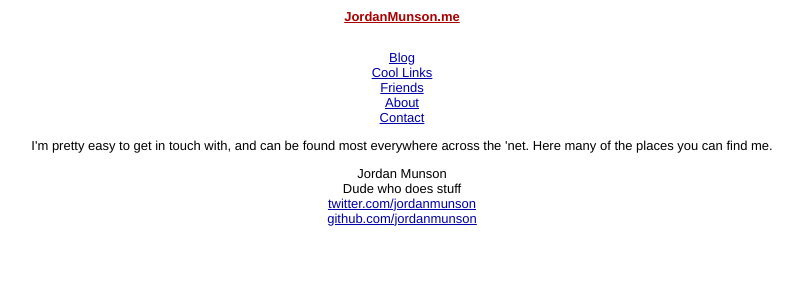
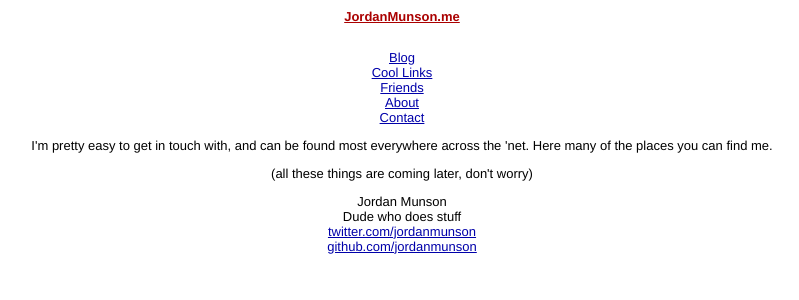
Before and after one commit to jordanmunson/jordanmunson.github.com, a Jekyll site: the page built from contact.html, in a window 1280 px wide. Shown: the top 300 px of the page, without its empty margins (238-1037 px from the left). Built offline with Jekyll 4.4.1, drawn with Linux system fonts in a browser that asks for light colours; nearby versions of some CDN libraries; library files that are not in the unit come from our copies; Markdown is read by kramdown in place of the engine named in the settings.

Commit message:
Adding contact page

```diff
--- a/contact.html
+++ b/contact.html
@@ -7,6 +7,7 @@ title: Jordan Munson's Blog
 
   <p>I'm pretty easy to get in touch with, and can be found most everywhere across the 'net. Here many of the places you can find me.</p>
 
+  <p>(all these things are coming later, don't worry)</p>
   <!--
 
   Include linked logos for:
```
